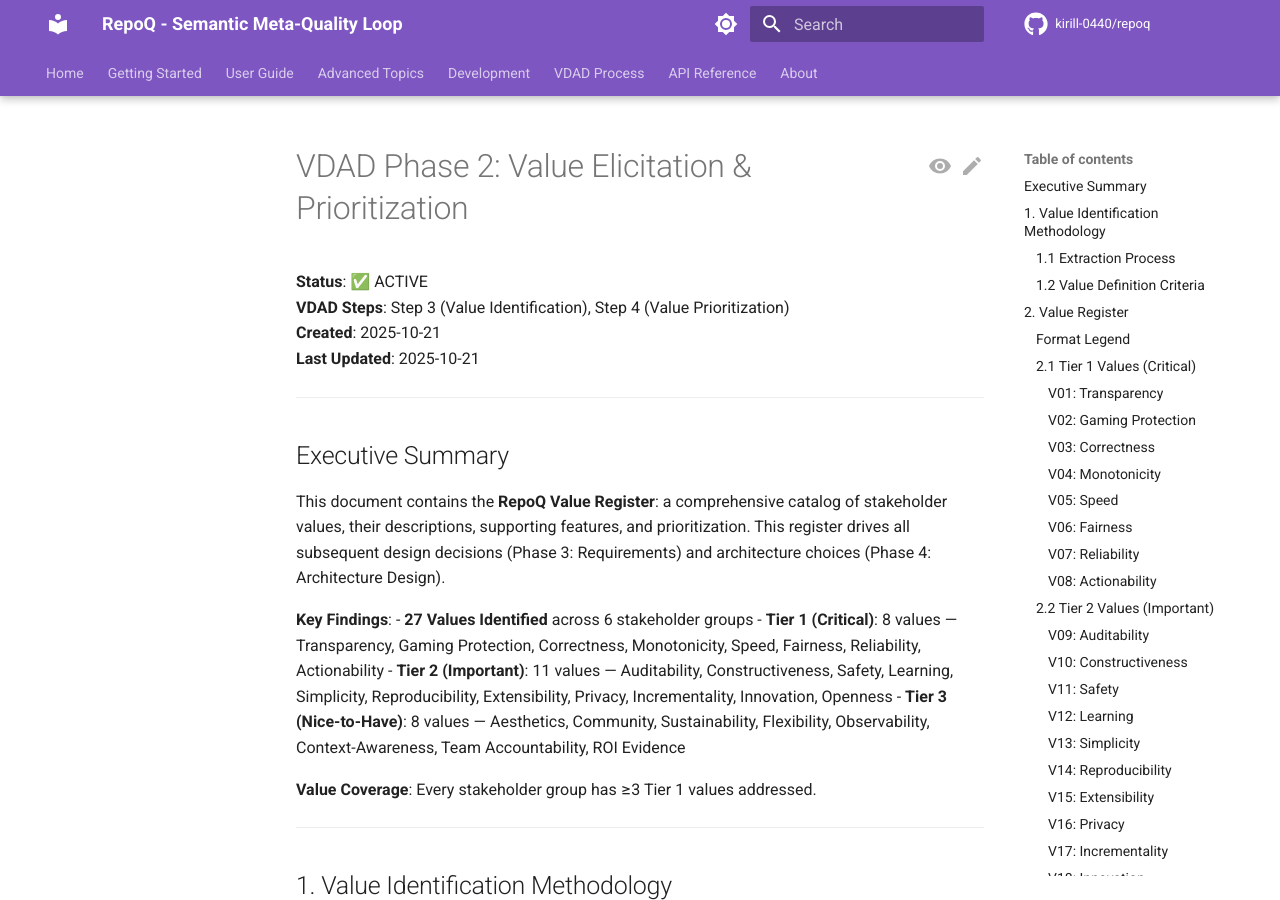
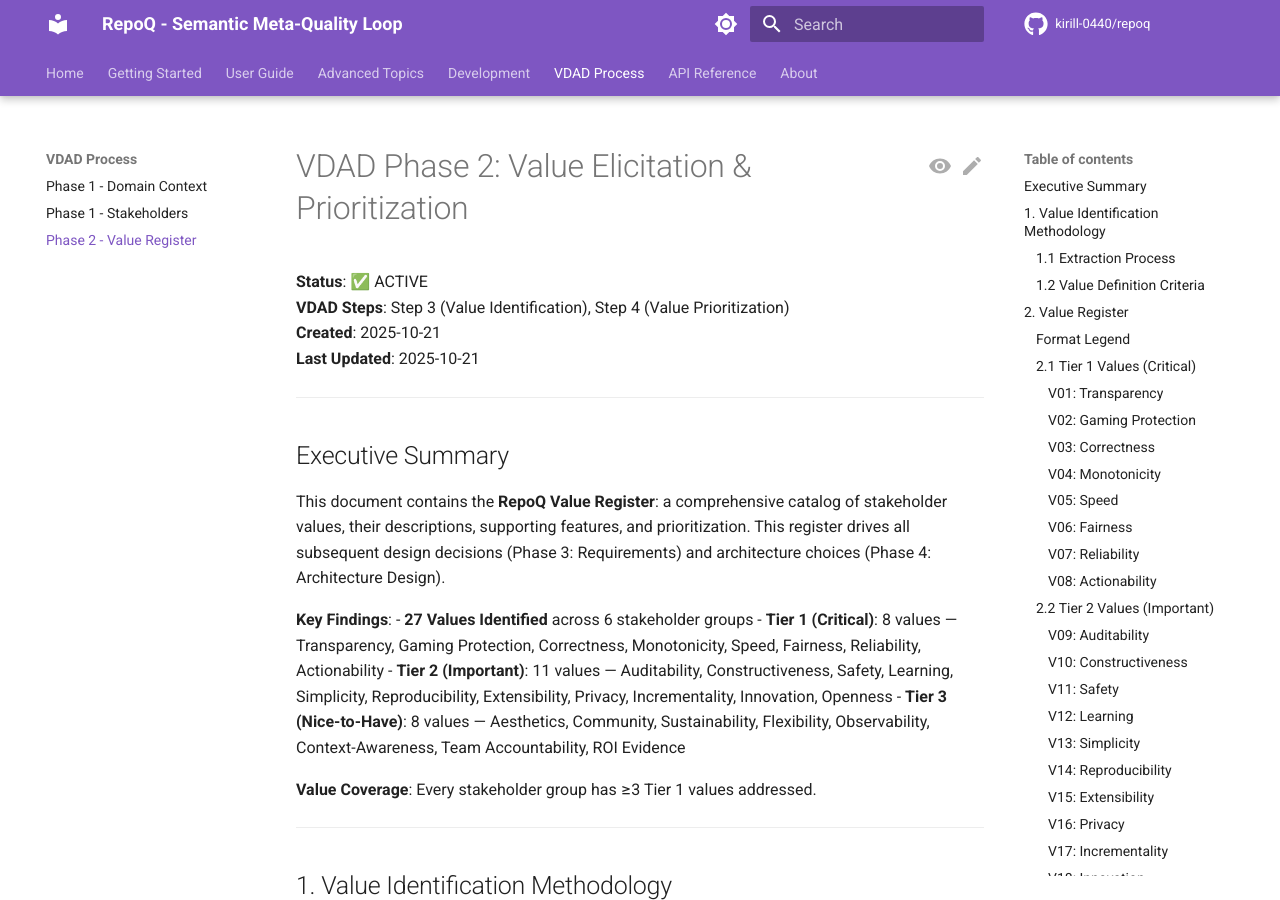
Before and after one commit to Repo-Q/repoq, an MkDocs documentation site: the page built from docs/vdad/phase2-value-register.md, in a window 1280 px wide and 900 px high. Built offline with MkDocs 1.6.1 and Material for MkDocs 9.7.7, drawn with Linux system fonts in a browser that asks for light colours; comment, search, counter and statistics services are not loaded; the version menu is left out.

Commit message:
docs: add Phase 2 Value Register to mkdocs navigation

```diff
--- a/mkdocs.yml
+++ b/mkdocs.yml
@@ -152,6 +152,7 @@ nav:
   - VDAD Process:
       - Phase 1 - Domain Context: vdad/phase1-domain-context.md
       - Phase 1 - Stakeholders: vdad/phase1-stakeholders.md
+      - Phase 2 - Value Register: vdad/phase2-value-register.md
   - API Reference:
     - Overview: api/reference.md
   - About:
```
